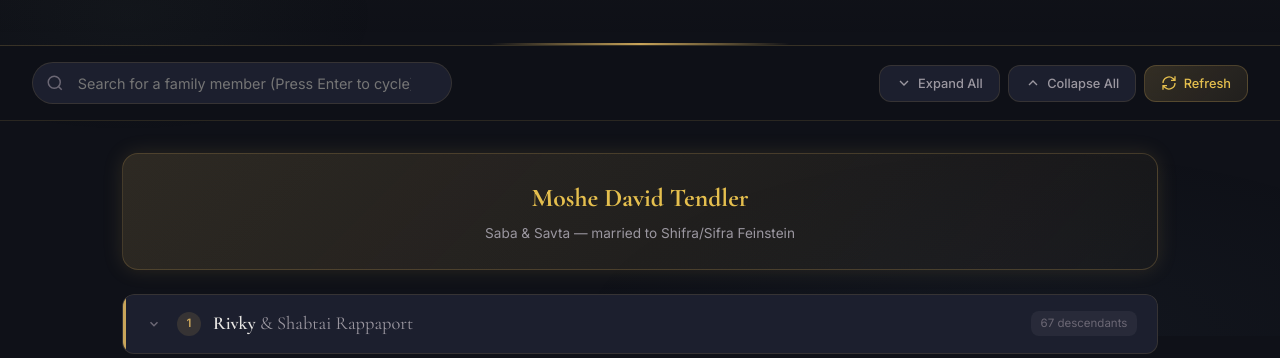
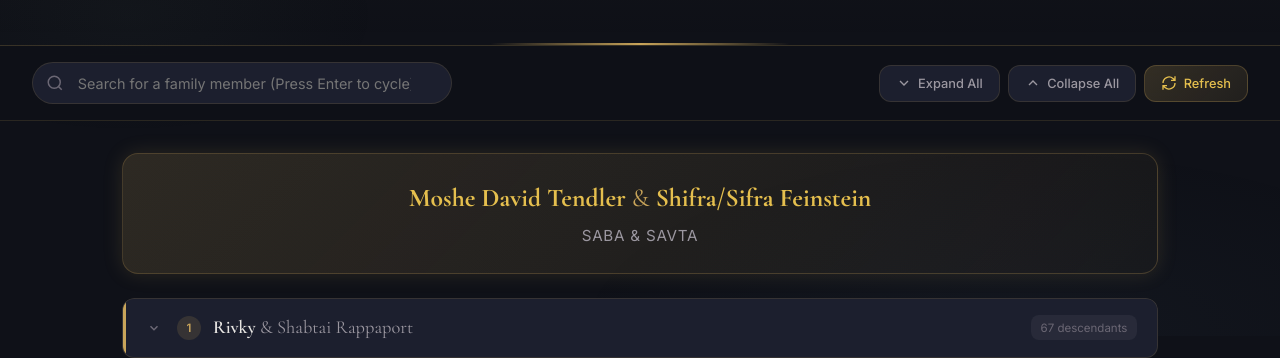
Before and after one commit to MosheRosensweig/tendler-family-tree, a plain HTML site: page index.html in a window 1280 px wide. Shown: the part 464-822 px from the top of the page. Drawn offline with nearby package versions, Linux system fonts and the light colour scheme; no server answers; a web font is replaced by a local one.

Commit message:
Display Saba and Savta equally in the root node title box

```diff
--- a/app.js
+++ b/app.js
@@ -275,9 +275,15 @@ function renderTree(root) {
 function renderRootNode(node) {
     const el = document.createElement('div');
     el.className = 'tree-root-node';
+
+    let nameHtml = `<span class="primary-name">${escapeHtml(node.name)}</span>`;
+    if (node.spouseName) {
+        nameHtml += ` <span class="amp">&amp;</span> <span class="spouse-name">${escapeHtml(node.spouseName)}</span>`;
+    }
+
     el.innerHTML = `
-        <div class="person-name">${escapeHtml(node.name)}</div>
-        <div class="person-detail">${node.title || ''} — married to ${escapeHtml(node.spouseName || '')}</div>
+        <div class="person-name">${nameHtml}</div>
+        <div class="person-detail">${escapeHtml(node.title || 'Saba & Savta')}</div>
     `;
     return el;
 }
--- a/styles.css
+++ b/styles.css
@@ -532,11 +532,23 @@ main {
     position: relative;
 }
 
+.tree-root-node .person-name .spouse-name {
+    color: var(--gold-300);
+    font-weight: 700;
+}
+
+.tree-root-node .person-name .amp {
+    color: var(--gold-500);
+    font-weight: 400;
+}
+
 .tree-root-node .person-detail {
-    font-size: 0.85rem;
+    font-size: 0.95rem;
     color: var(--text-secondary);
-    margin-top: 0.25rem;
+    margin-top: 0.35rem;
     position: relative;
+    letter-spacing: 0.05em;
+    text-transform: uppercase;
 }
 
 /* Branch containers */
```
